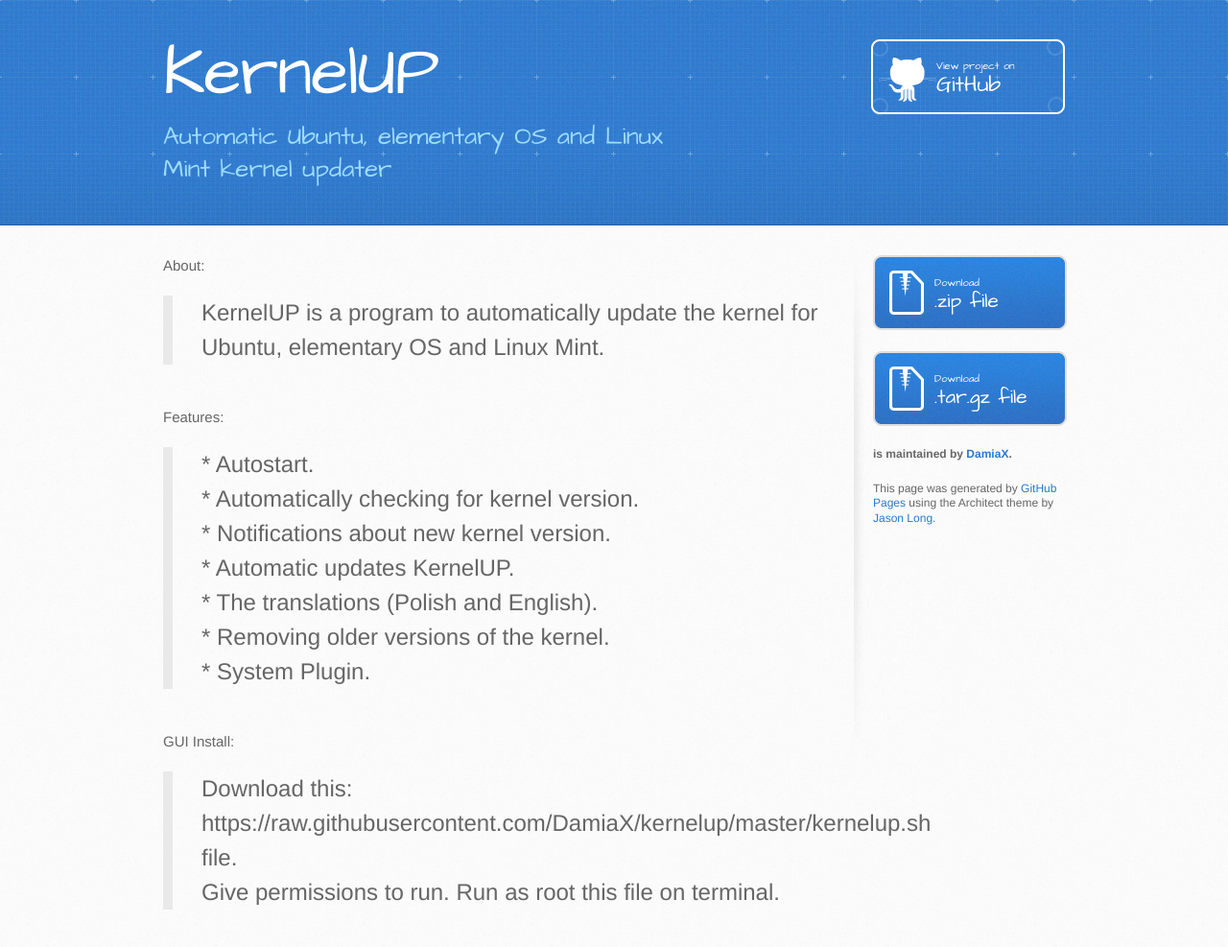
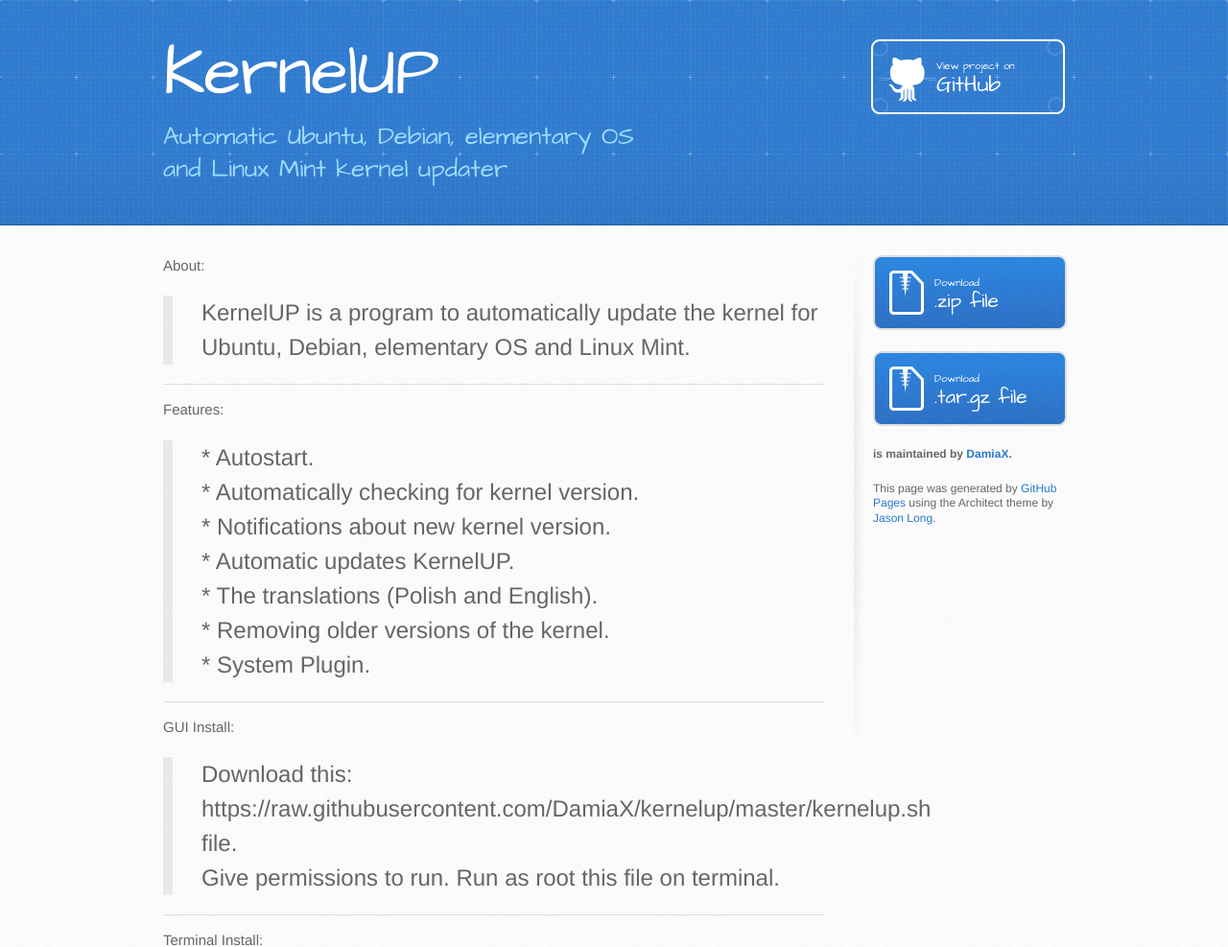
Before and after one commit to DamiaX/KernelUP, a plain HTML site: page index.html in a window 1280 px wide. Shown: the top 987 px of the page at 96% size. Drawn offline with Linux system fonts and the light colour scheme.

```diff
--- a/index.html
+++ b/index.html
@@ -20,8 +20,8 @@
     <header>
       <div class="inner">
         <h1>KernelUP</h1>
-        <h2>Automatic Ubuntu, elementary OS and Linux Mint kernel updater</h2>
-        <a href="https://github.com/DamiaX/KernelUP" class="button"><small>View project on</small>GitHub</a>
+        <h2>Automatic Ubuntu, Debian, elementary OS and Linux Mint kernel updater</h2>
+        <a href="https://github.com/DamiaX/KernelUP" class="button"><small>View project on</small> GitHub</a>
       </div>
     </header>
 
@@ -29,7 +29,7 @@
       <div class="inner clearfix">
         <section id="main-content">
           <p>About:</p><blockquote>
-<strong>KernelUP</strong> is a program to automatically update the kernel for <strong>Ubuntu</strong>, <strong>elementary OS</strong> and <strong>Linux Mint</strong>.
+<strong>KernelUP</strong> is a program to automatically update the kernel for <strong>Ubuntu</strong>, <strong>Debian</strong>, <strong>elementary OS</strong> and <strong>Linux Mint</strong>.
 </blockquote>
 
 <hr><p>Features:<br></p>
--- a/stylesheets/stylesheet.css
+++ b/stylesheets/stylesheet.css
@@ -192,12 +192,11 @@ ul, ol, dl {
 /* COMMON STYLES */
 
 hr {
-  height: 1px;
-  line-height: 1px;
+  height: 0;
   margin-top: 1em;
-  padding-bottom: 1em;
-  border: none;
-  background: transparent url('../images/hr.png') 0 0 no-repeat;
+  margin-bottom: 1em;
+  border: 0;
+  border-top: solid 1px #ddd;
 }
 
 table {
```
Also changed, not shown: params.json (+1 -1 lines).
